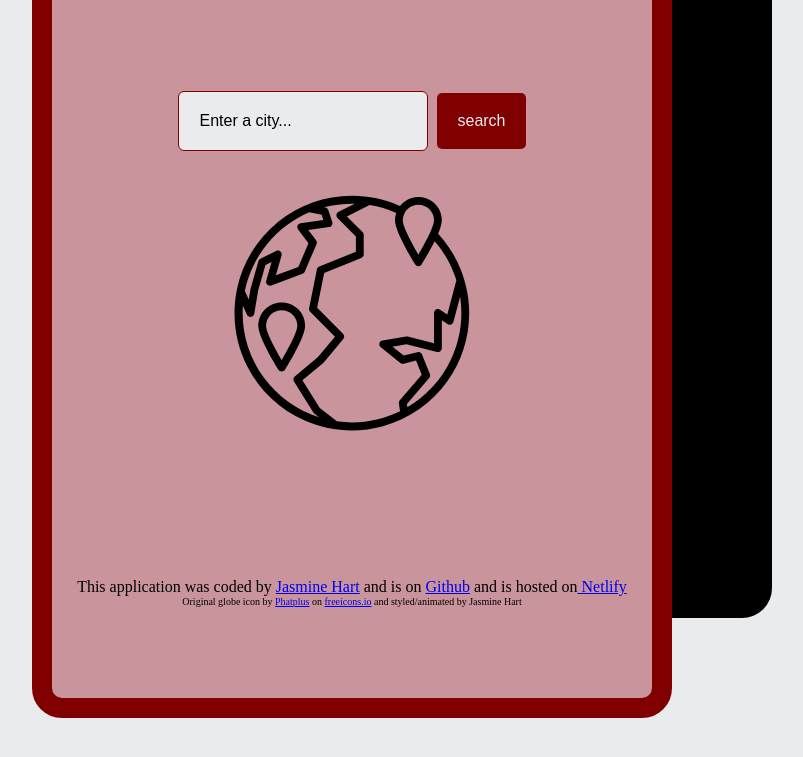
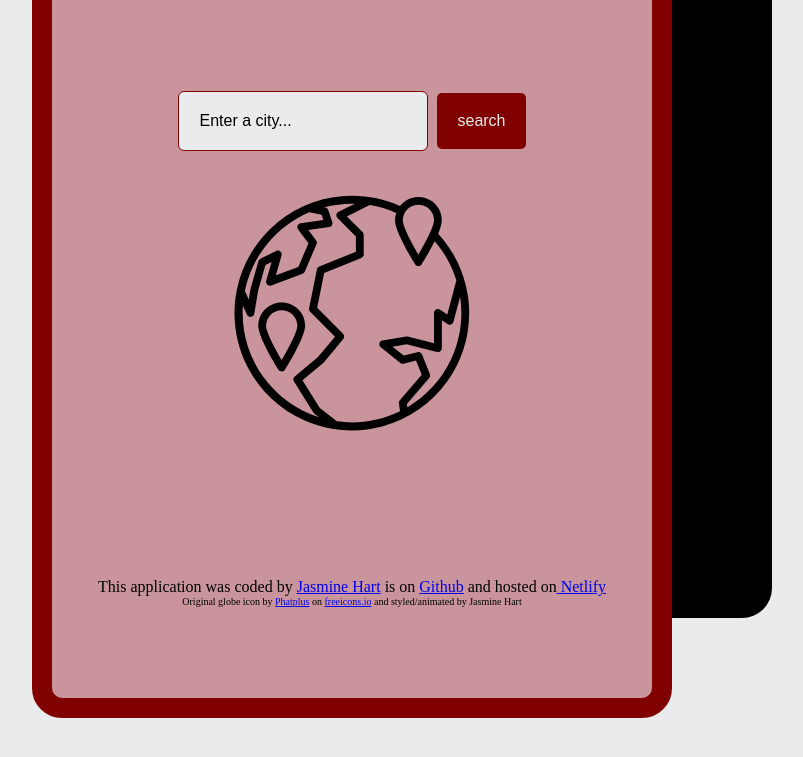
Before and after one commit to jasmine88815/WeatherMapp, a plain HTML site: page index.html in a window 1280 px wide. Shown: the part 724-1481 px from the top of the page, without its empty margins (288-1091 px from the left). Drawn offline with nearby package versions, Linux system fonts and the light colour scheme; no server answers; a web font is replaced by a local one.

Commit message:
updated footer

```diff
--- a/index.html
+++ b/index.html
@@ -34,7 +34,7 @@
     <div class="globeIcon">
         <object data="src/globetransLoop.svg"></object></div>
     <footer>
-        This application was coded by <a href="https://github.com/jasmine88815" target="_blank">Jasmine Hart</a> and is on <a href="https://github.com/jasmine88815/WeatherMapp"target="_blank">Github</a> and is hosted on<a href="https://main--stately-biscuit-612643.netlify.app/"target="_blank"> Netlify</a>
+        This application was coded by <a href="https://github.com/jasmine88815" target="_blank">Jasmine Hart</a> is on <a href="https://github.com/jasmine88815/WeatherMapp"target="_blank">Github</a> and hosted on<a href="https://main--stately-biscuit-612643.netlify.app/"target="_blank"> Netlify</a>
         <div class="reference"> Original globe icon by <a href="https://freeicons.io/profile/51091" target="blank"> Phatplus</a> on <a href="https://freeicons.io/" target="_blank">freeicons.io</a> and styled/animated by Jasmine Hart</div>
     </footer>
     <script src="index.js"></script>
```
